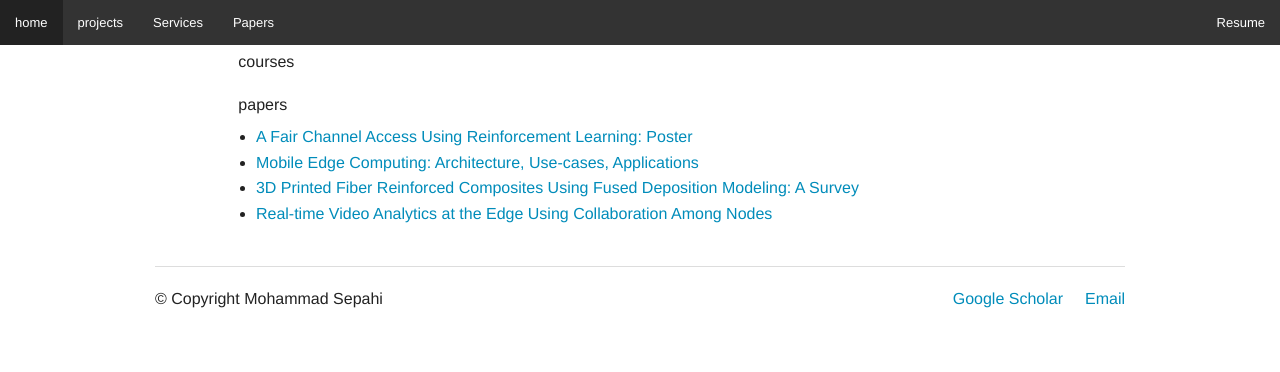
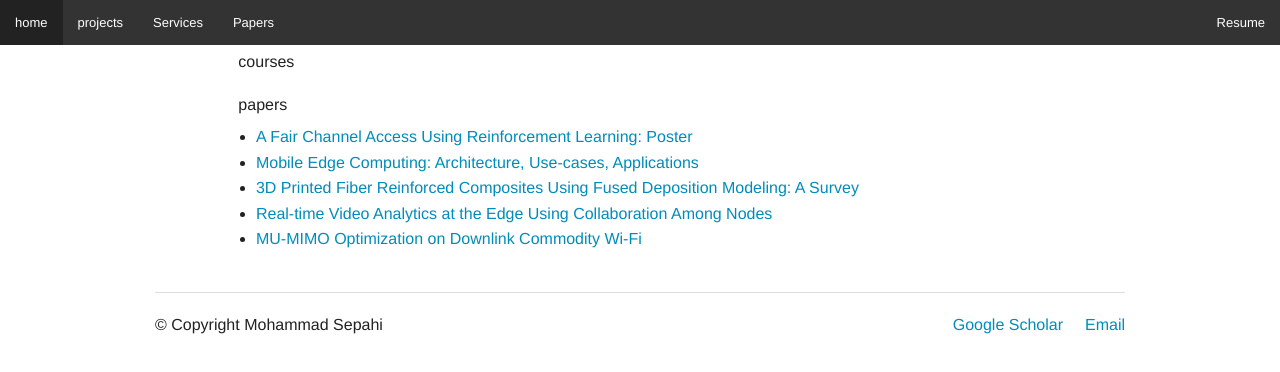
Before and after one commit to M-Sepahi/M-sepahi.github.io, a plain HTML site: page stuff.html in a window 1280 px wide. Drawn offline with Linux system fonts and the light colour scheme.

Commit message:
Update stuff.html

```diff
--- a/stuff.html
+++ b/stuff.html
@@ -42,6 +42,7 @@
           <li><a href="pdfs/edge-computing.pdf">Mobile Edge Computing: Architecture, Use-cases, Applications</a></li>
           <li><a href="pdfs/3D.pdf">3D Printed Fiber Reinforced Composites Using Fused Deposition Modeling: A Survey</a></li>
 	  <li><a href="pdfs/video-edge.pdf"> Real-time Video Analytics at the Edge Using Collaboration Among Nodes</a></li>
+	  <li><a href="pdfs/GitHub-v.pdf"> MU-MIMO Optimization on Downlink Commodity Wi-Fi</a></li>
 
           </ul>
 
```
